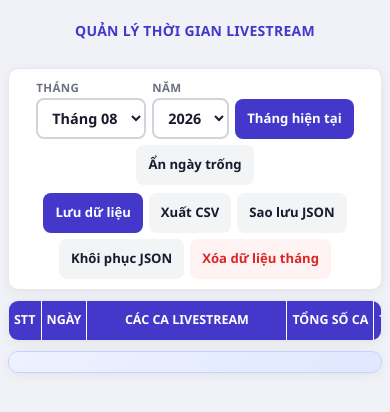
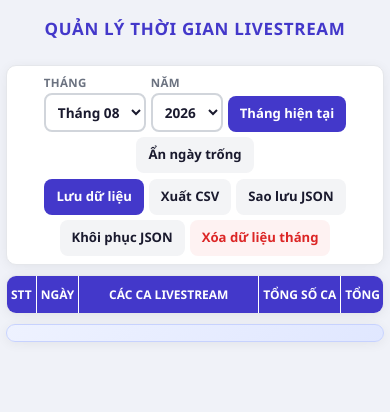
Before and after one commit to roadtest62-cyber/timelive, a plain HTML site: page index.html in a window 390 px wide. Drawn offline with Linux system fonts and the light colour scheme; no server answers.

Commit message:
Full-width desktop, bigger fonts, reorganized mobile controls

```diff
--- a/style.css
+++ b/style.css
@@ -29,26 +29,26 @@ button, input, select { font: inherit; }
 
 /* ===== LAYOUT ===== */
 .app {
-  max-width: 1300px;
+  width: 100%;
   margin: 0 auto;
-  padding: 12px 12px 32px;
+  padding: 10px 16px 32px;
 }
 
 /* ===== HEADER ===== */
 .header {
   text-align: center;
-  padding: 12px 0 8px;
+  padding: 10px 0 6px;
 }
 .header h1 {
   margin: 0;
-  font-size: clamp(18px, 3vw, 28px);
-  font-weight: 800;
+  font-size: clamp(20px, 3vw, 32px);
+  font-weight: 900;
   color: var(--accent);
-  letter-spacing: 0.03em;
+  letter-spacing: 0.04em;
 }
 .save-status {
-  margin-top: 4px;
-  font-size: 0.78rem;
+  margin-top: 3px;
+  font-size: 0.82rem;
   color: var(--muted);
   min-height: 1.2em;
 }
@@ -144,8 +144,7 @@ button:active { transform: scale(0.97); }
 table {
   width: 100%;
   border-collapse: collapse;
-  min-width: 750px;
-  font-size: 0.95rem;
+  font-size: 1rem;
   text-transform: uppercase;
 }
 thead {
@@ -157,35 +156,35 @@ thead tr {
   background: var(--accent);
 }
 th {
-  padding: 12px 10px;
+  padding: 14px 10px;
   color: #fff;
   font-weight: 700;
-  font-size: 0.85rem;
+  font-size: 0.9rem;
   text-align: center;
   white-space: nowrap;
   border-right: 1px solid rgba(255,255,255,0.2);
 }
 th:last-child { border-right: none; }
 td {
-  padding: 10px 8px;
+  padding: 12px 10px;
   border: 1.5px solid var(--border);
   vertical-align: middle;
   text-align: center;
   font-weight: 600;
-  font-size: 0.9rem;
+  font-size: 0.95rem;
 }
 tbody tr:nth-child(odd) { background: #fafbff; }
 tbody tr:nth-child(even) { background: #fff; }
 tbody tr:hover { background: #eef2ff; }
 tbody tr.today { background: #e0e7ff; font-weight: 700; }
 
-.c-stt { width: 40px; }
-.c-date { width: 80px; white-space: nowrap; }
-.c-sessions { width: 200px; text-align: center; }
-.c-count { width: 55px; }
-.c-minutes { width: 60px; }
-.c-total { width: 100px; }
-.c-actions { width: 130px; white-space: nowrap; }
+.c-stt { width: 4%; }
+.c-date { width: 10%; white-space: nowrap; }
+.c-sessions { width: 30%; text-align: center; }
+.c-count { width: 8%; }
+.c-minutes { width: 8%; }
+.c-total { width: 18%; }
+.c-actions { width: 12%; white-space: nowrap; }
 
 .day-date {
   font-weight: 800;
@@ -212,17 +211,17 @@ tbody tr.today { background: #e0e7ff; font-weight: 700; }
 }
 .session-label {
   font-weight: 800;
-  font-size: 0.8rem;
+  font-size: 0.85rem;
   color: var(--accent);
   white-space: nowrap;
 }
 
 .session-input {
-  width: 72px;
-  padding: 5px 4px;
+  width: 80px;
+  padding: 6px 5px;
   border: 2px solid var(--border);
   border-radius: 6px;
-  font-size: 0.9rem;
+  font-size: 1rem;
   font-weight: 800;
   text-align: center;
   color: var(--text);
@@ -270,16 +269,16 @@ tbody tr.today { background: #e0e7ff; font-weight: 700; }
 .btn-add {
   background: var(--accent-bg);
   color: var(--accent);
-  font-size: 0.78rem;
+  font-size: 0.82rem;
   font-weight: 700;
-  padding: 4px 10px;
+  padding: 5px 12px;
 }
 .btn-add:hover { background: var(--accent-light); }
 .btn-del-day {
   background: transparent;
   color: #bbb;
-  font-size: 0.78rem;
-  padding: 4px 10px;
+  font-size: 0.82rem;
+  padding: 5px 12px;
 }
 .btn-del-day:hover { background: var(--danger-bg); color: var(--danger); }
 
@@ -328,71 +327,38 @@ tbody tr.today { background: #e0e7ff; font-weight: 700; }
    RESPONSIVE — MOBILE
    =================================================================== */
 @media (max-width: 768px) {
-  .app {
-    padding: 8px 8px 24px;
-  }
+  .app { padding: 6px 6px 20px; }
+  .header h1 { font-size: 17px; }
+  .save-status { font-size: 0.75rem; }
 
-  /* Header */
-  .header h1 {
-    font-size: 16px;
-    letter-spacing: 0.02em;
-  }
+  .controls { padding: 8px; }
+  .controls-row { flex-direction: column; align-items: stretch; gap: 6px; }
+  .controls-left { justify-content: center; gap: 5px; flex-wrap: wrap; }
+  .controls-right { justify-content: center; gap: 5px; flex-wrap: wrap; }
+  select { padding: 7px 8px; font-size: 0.85rem; }
+  button { padding: 8px 12px; font-size: 0.82rem; min-height: 36px; }
 
-  /* Controls: xếp dọc, nút to */
-  .controls { padding: 10px; }
-  .controls-row {
-    flex-direction: column;
-    align-items: stretch;
-    gap: 8px;
-  }
-  .controls-left {
-    justify-content: center;
-    gap: 6px;
-  }
-  .controls-right {
-    justify-content: center;
-    gap: 6px;
-  }
-  select {
-    padding: 8px 10px;
-    font-size: 0.9rem;
-  }
-  button {
-    padding: 10px 14px;
-    font-size: 0.85rem;
-    min-height: 40px;
-  }
+  table { min-width: 580px; font-size: 0.82rem; }
+  th { font-size: 0.75rem; padding: 9px 4px; }
+  td { padding: 7px 4px; }
+  .c-stt { width: 5%; }
+  .c-date { width: 12%; }
+  .c-sessions { width: 32%; min-width: 180px; }
+  .c-count { width: 8%; }
+  .c-minutes { width: 8%; }
+  .c-total { width: 18%; font-size: 0.78rem; }
+  .c-actions { width: 12%; }
 
-  /* Bảng: giữ tất cả cột, cho cuộn ngang */
-  table { min-width: 650px; font-size: 0.85rem; }
-  th { font-size: 0.78rem; padding: 10px 5px; }
-  td { padding: 8px 5px; border-width: 1.5px; }
-  .c-sessions { min-width: 200px; }
-  .c-count { width: 45px; }
-  .c-minutes { width: 50px; }
-  .c-total { width: 80px; }
-  .c-actions { width: 110px; }
+  .day-date { font-size: 0.82rem; }
+  .session-stack { gap: 3px; }
+  .session-item { gap: 3px; padding: 2px 4px; }
+  .session-label { font-size: 0.72rem; }
+  .session-input { width: 60px; padding: 4px 3px; font-size: 0.82rem; }
+  .btn-icon { width: 22px; height: 22px; font-size: 0.8rem; }
+  .btn-add, .btn-del-day { padding: 4px 7px; font-size: 0.72rem; min-height: 28px; }
 
-  .day-date { font-size: 0.85rem; }
-
-  .session-stack { gap: 4px; }
-  .session-item { gap: 4px; padding: 3px 5px; border-width: 2px; }
-  .session-label { font-size: 0.75rem; }
-  .session-input { width: 65px; padding: 4px 3px; font-size: 0.85rem; }
-  .btn-icon { width: 24px; height: 24px; font-size: 0.85rem; }
-
-  .row-actions { gap: 4px; }
-  .btn-add, .btn-del-day { padding: 5px 8px; font-size: 0.75rem; min-height: 32px; }
-
-  .summary { padding: 10px 8px; }
-  .summary-grid { grid-template-columns: repeat(2, 1fr); gap: 5px; }
-  .summary-item { padding: 6px 5px; }
-  .summary-item .value { font-size: 0.88rem; }
+  .summary { padding: 8px 6px; }
+  .summary-grid { grid-template-columns: repeat(2, 1fr); gap: 4px; }
+  .summary-item { padding: 5px 4px; }
+  .summary-item .value { font-size: 0.85rem; }
 }
-
-/* Mobile rất nhỏ (< 400px) */
-@media (max-width: 400px) {
-  .header h1 { font-size: 14px; }
-  button { padding: 10px 12px; font-size: 0.82rem; }
-  .session-input { font-size: 1rem; padding: 10px 8px; }
-}
```
